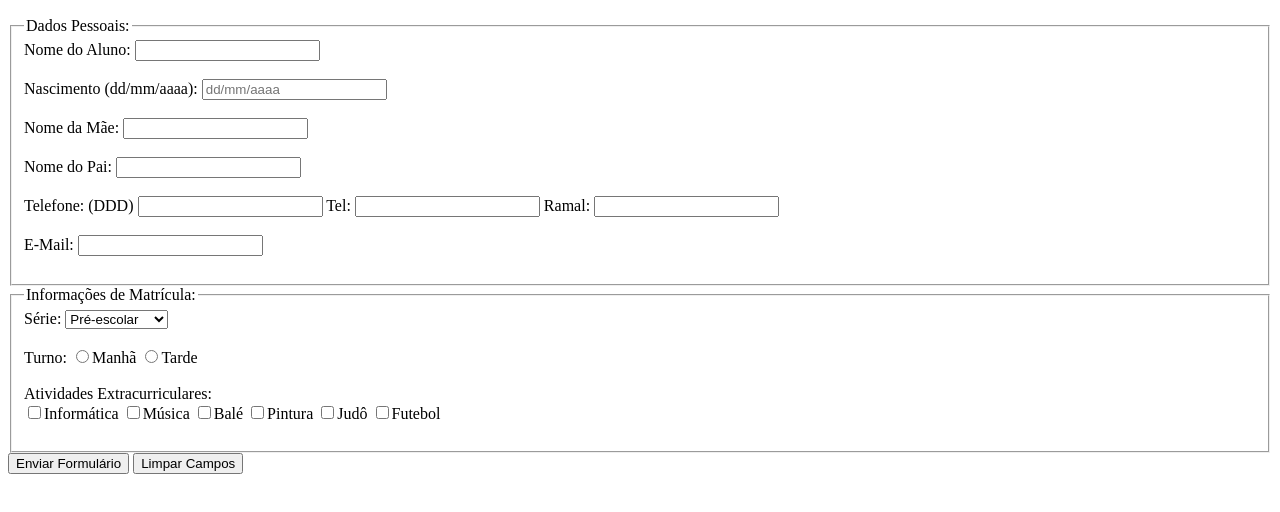
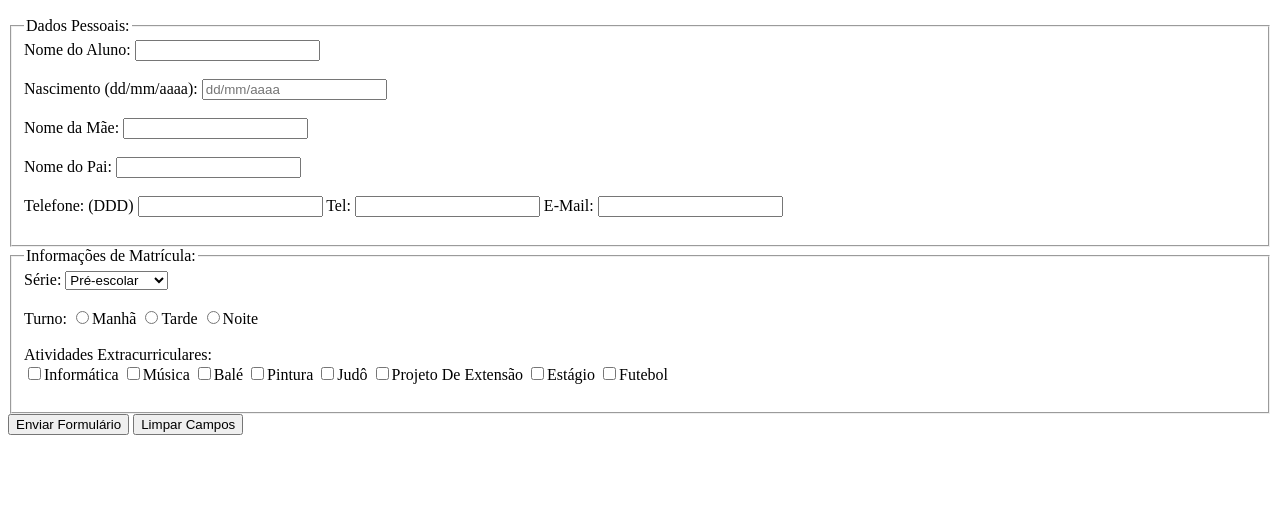
Before and after one commit to Andrefgr24/validacao-dados-backend, a plain HTML site: page index.html in a window 1280 px wide. Shown: the part 110-622 px from the top of the page. Drawn offline with Linux system fonts and the light colour scheme.

Commit message:
Update index.html
Atualização:
Concluindo Validações

```diff
--- a/index.html
+++ b/index.html
@@ -17,7 +17,6 @@
             Nome do Pai: <input type="text" name="nomePai" required><br><br>
             Telefone: (DDD) <input type="text" name="ddd" maxlength="2" required>
             Tel: <input type="text" name="telefone" required>
-            Ramal: <input type="text" name="ramal"><br><br>
             E-Mail: <input type="email" name="email" required><br><br>
         </fieldset>
         <fieldset>
@@ -27,16 +26,20 @@
                 <option value="pre-escolar">Pré-escolar</option>
                 <option value="fundamental">Fundamental</option>
                 <option value="medio">Ensino Médio</option>
+                <option value="superior">Superior</option>
             </select><br><br>
             Turno:
             <input type="radio" name="turno" value="manha" required>Manhã
-            <input type="radio" name="turno" value="tarde" required>Tarde<br><br>
+            <input type="radio" name="turno" value="tarde" required>Tarde
+            <input type="radio" name="turno" value="Noite" required>Noite<br><br>
             Atividades Extracurriculares:<br>
             <input type="checkbox" name="atividades" value="informatica">Informática
             <input type="checkbox" name="atividades" value="musica">Música
             <input type="checkbox" name="atividades" value="ballet">Balé
             <input type="checkbox" name="atividades" value="pintura">Pintura
             <input type="checkbox" name="atividades" value="judo">Judô
+            <input type="checkbox" name="atividades" value="projetoDeExtecao">Projeto De Extensão
+            <input type="checkbox" name="atividades" value="estagio">Estágio
             <input type="checkbox" name="atividades" value="futebol">Futebol<br><br>
         </fieldset>
         <input type="submit" value="Enviar Formulário">
```
